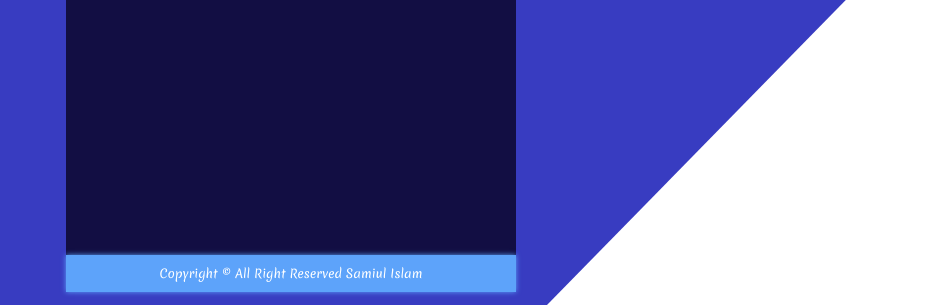
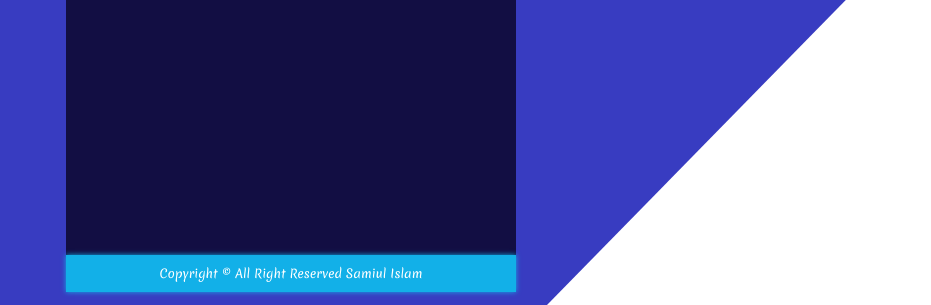
Before and after one commit to softsamiul/lco-landing-page, a plain HTML site: page index.html in a window 1280 px wide. Shown: the part 495-800 px from the top of the page, without its empty margins (349-1280 px from the left). Drawn offline with Linux system fonts and the light colour scheme.

Commit message:
Footer bg modified

```diff
--- a/style.scss
+++ b/style.scss
@@ -72,8 +72,8 @@ body{
     }
     footer{
         text-align: center;
-        background-color: #5DA3FA;
-        box-shadow: 0px 0px 5px #5DA3FA;
+        background-color: #12B0E8;
+        box-shadow: 0px 0px 5px #12B0E8;
         width: 100%;
         padding: 10px 0;
         p{
```
Also changed, not shown: style.css.
